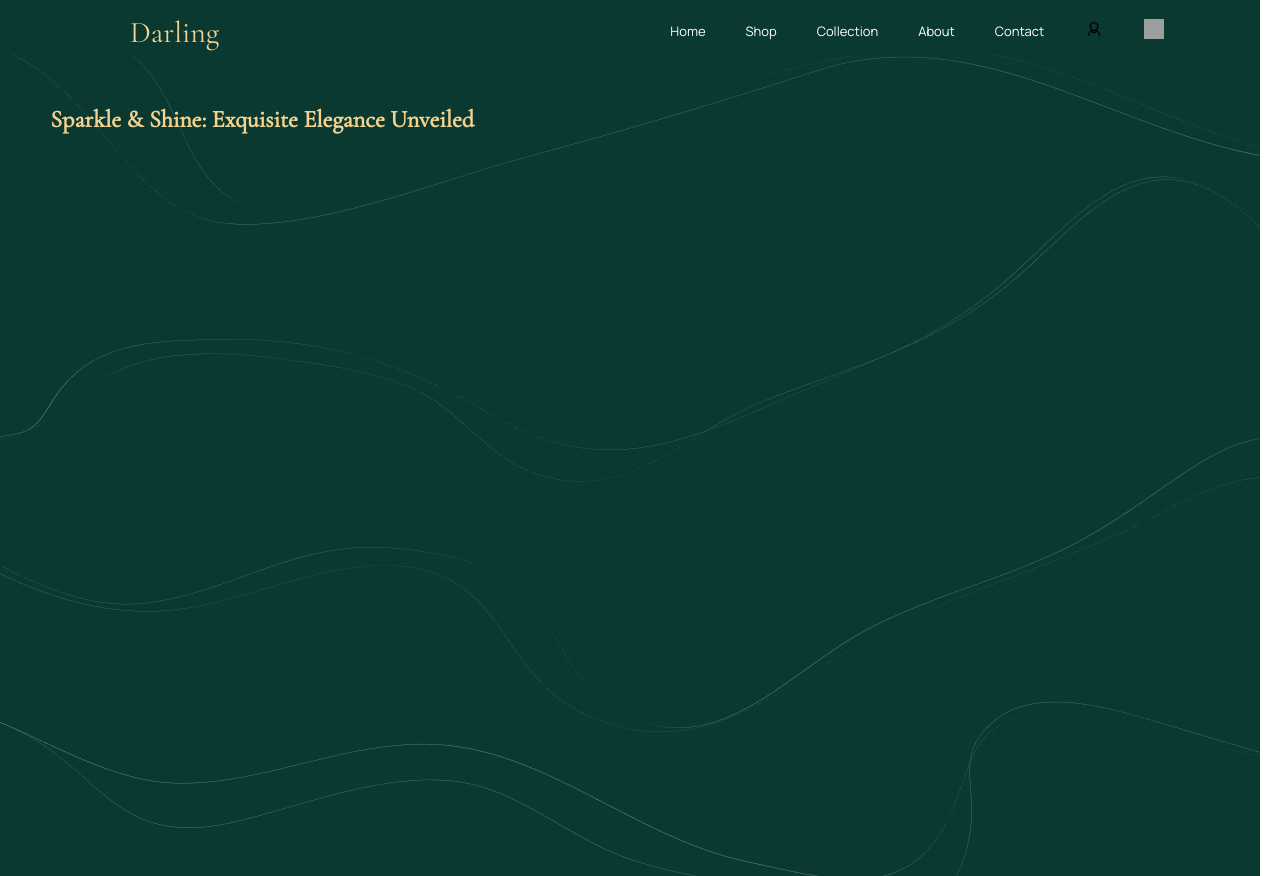
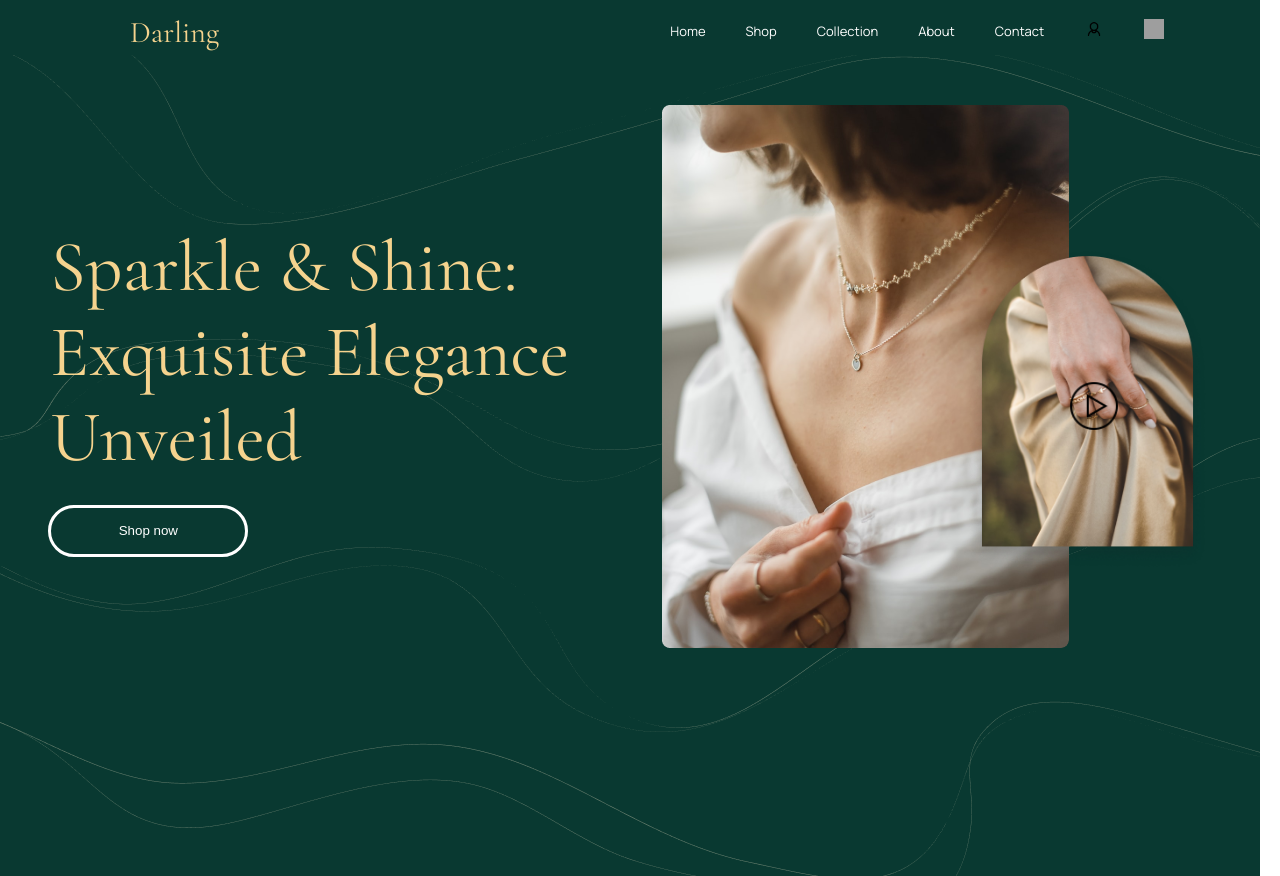
Before and after one commit to Eternal616/Workshop2, a plain HTML site: page index.html in a window 1280 px wide. Drawn offline with nearby package versions, Linux system fonts and the light colour scheme; grey boxes are pictures that could not be loaded.

Commit message:
encabezado

```diff
--- a/index.html
+++ b/index.html
@@ -36,6 +36,12 @@
         </section>
         <section class="cuerpo">
             <h1 class="titulo2">Sparkle & Shine: Exquisite Elegance Unveiled</h1>
+            <aside>
+                <img src="./asests/Image 1.png" class="img1">
+                <img src="./asests/Image 2.png" class="img2">
+            </aside>
+            <button type="submit" class="boton">Shop now</button>
+            <img src="./asests/reproducir.png" class="img3">
         </section>
     </header>
 
--- a/styles.css
+++ b/styles.css
@@ -91,6 +91,61 @@ color: #F5D38E;
 .titulo2{
     padding: 50px;
     width: 537px;
-    height: 282px;
+    height: 400px;
     margin: 0;
+    font-size: 72px;
+    line-height: 85px;
+    font-weight: 400;
+    padding-top: 170px;
 }
+
+.img1{
+    display: flex;
+    width: 407px;
+    height: 543px;
+    border-radius: 8px;
+    top: 139px;
+    left: 741px;
+    padding-left: 25px;
+    padding-top: 50px;
+}
+
+.img2{
+    display: flex;
+    width: 241px;
+    height: 321px;
+    top: 250px;
+    left: 1051px;
+    margin-top: -400px;
+    padding-left: 330px;
+}
+
+.boton{
+    width: 200px;
+    height: 52px;
+    margin-left: -1160px;
+    margin-top: 450px;
+    border: solid white;
+    color: white;
+    cursor: pointer;
+    background-color: transparent;
+    border-radius: 40px;
+}
+
+.boton:hover{
+    background-color: #F5D38E;
+    border: #F5D38E;
+    color: #093931;
+}
+
+.img3{
+    display: flex;
+    width: 52px;
+    height: 52px;
+    padding-top: 325px;
+    padding-left: 820px;
+}
+
+.img3:hover{
+    cursor: pointer;
+}
```
Also changed, not shown: asests/reproducir.png (added).
